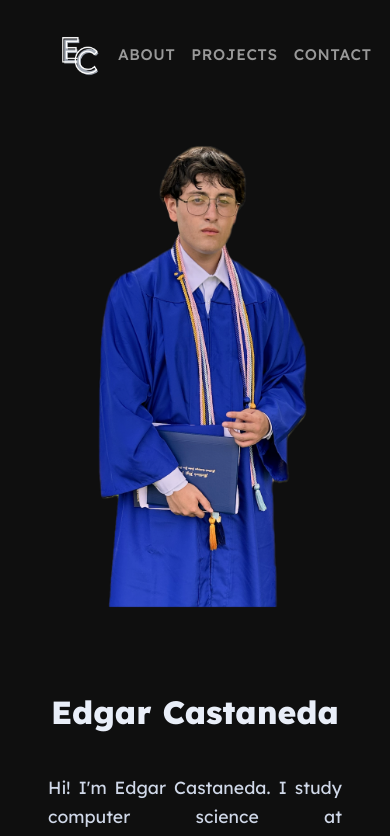
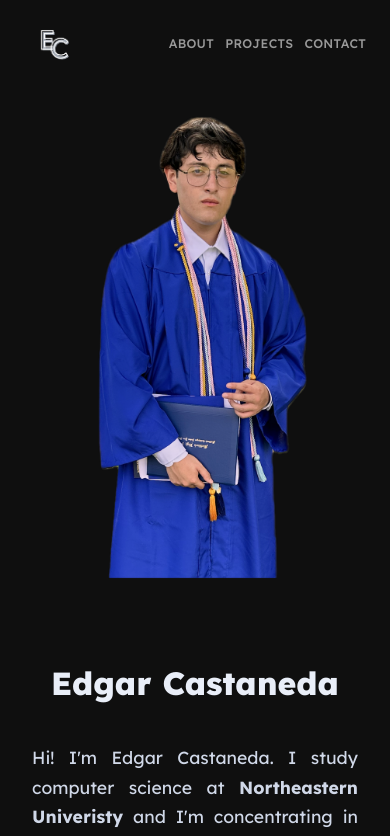
Before and after one commit to Ga8ilan/Portfolio, a React (Vite) app: page / in a window 390 px wide. Shown: the top 836 px of the page. Built offline with nearby package versions, Linux system fonts and the light colour scheme.

Commit message:
mobile fixes

```diff
--- a/index.html
+++ b/index.html
@@ -2,6 +2,9 @@
 <html lang="en">
 
 <head>
+  <meta charset="UTF-8" />
+  <meta name="viewport" content="width=device-width, initial-scale=1.0" />
+  <title>Edgar Castaneda Portfolio</title>
   <link rel="icon" href="/juste.png" type="image/png">
 </head>
 
--- a/src/App.css
+++ b/src/App.css
@@ -525,19 +525,36 @@
 @media (max-width: 768px) {
   .App {
     padding: 0 1rem 3rem;
+    overflow-x: clip;
   }
 
   .nav-container {
+    padding: 0.9rem 0.5rem;
     justify-content: space-between;
+    gap: 0.6rem;
+    min-width: 0;
+  }
+
+  .logo {
+    width: 60px;
+    height: 60px;
   }
 
   .nav-links {
-    gap: 1rem;
+    gap: 0.7rem;
+    min-width: 0;
+  }
+
+  .nav-links a {
+    font-size: 0.78rem;
+    letter-spacing: 0.02em;
   }
 
   .about {
     grid-template-columns: 1fr;
     text-align: center;
+    padding: 1.5rem 1rem;
+    min-width: 0;
   }
 
   .about-content {
@@ -555,6 +572,10 @@
 
   .projects-content {
     grid-template-columns: 1fr;
+  }
+
+  .project-card {
+    min-width: 0;
   }
 
   .project-modal-content {
@@ -576,4 +597,28 @@
   .contact-links {
     gap: 1.5rem;
   }
+
+  .get-in-touch {
+    padding: 1.5rem;
+  }
+
+  .contact-methods {
+    flex-direction: row;
+    justify-content: center;
+    flex-wrap: wrap;
+    gap: 0.9rem;
+  }
+
+  .contact-method {
+    width: 54px;
+    height: 54px;
+    padding: 0;
+    justify-content: center;
+    border-radius: 999px;
+    background: rgba(255, 255, 255, 0.05);
+  }
+
+  .contact-method span {
+    display: none;
+  }
 }
```
